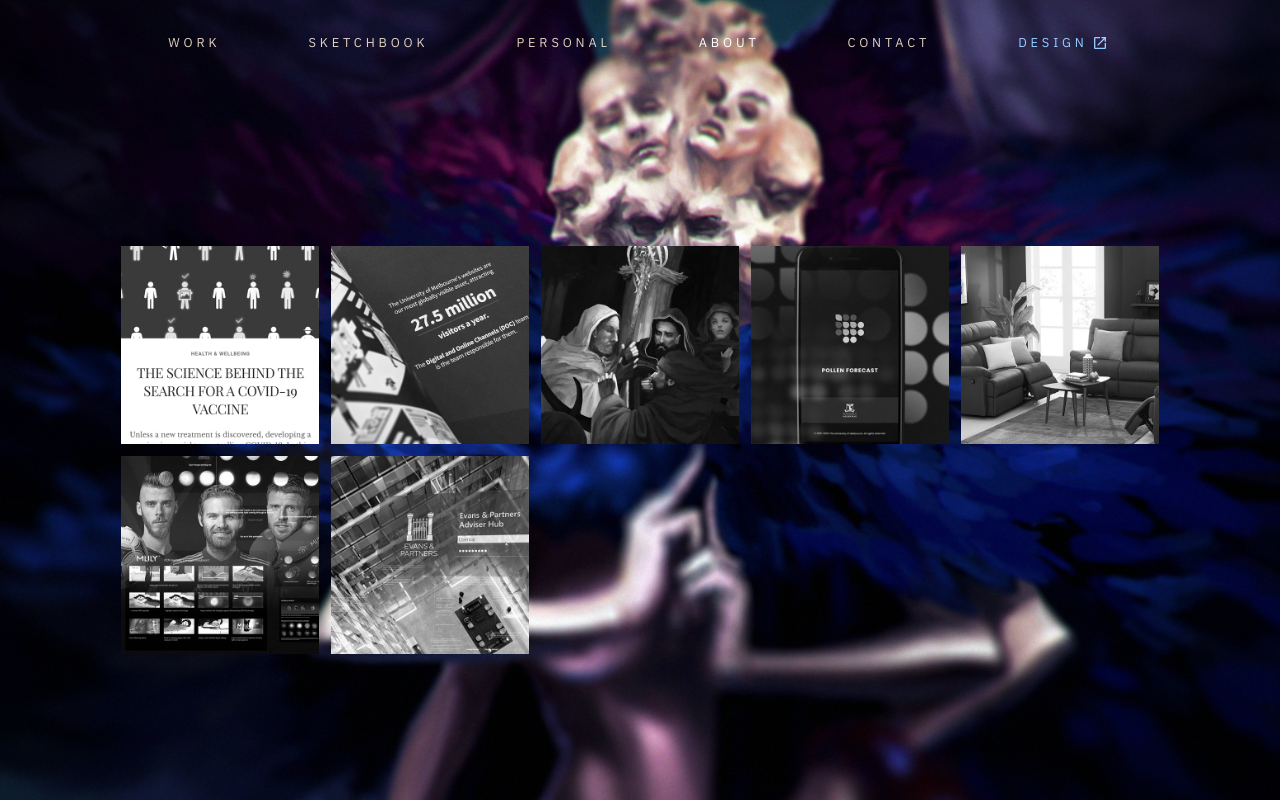
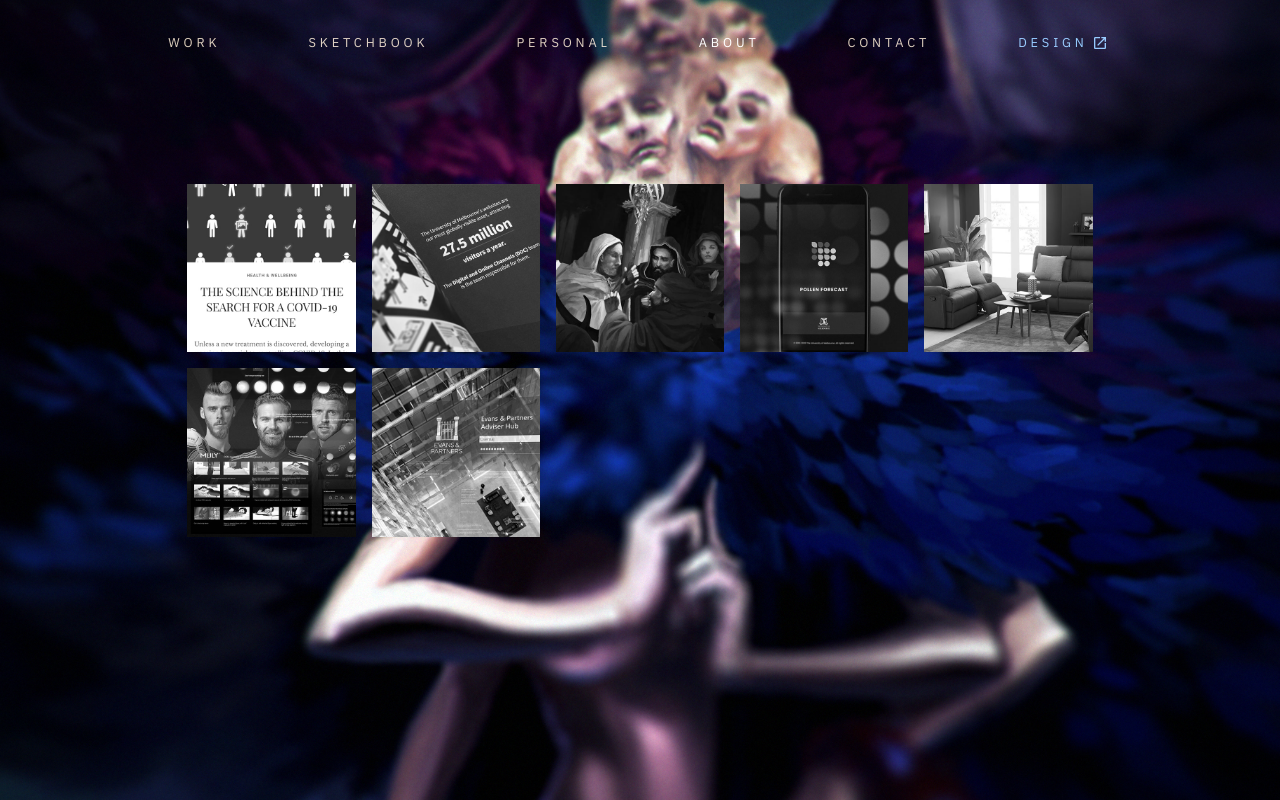
Before and after one commit to jon2147/jlliew-art, a Next.js app: page /about in a window 1280 px wide. Built offline with nearby package versions, Linux system fonts and the light colour scheme.

Commit message:
Round off work section tile responsive behaviour

```diff
--- a/components/Workbook.module.css
+++ b/components/Workbook.module.css
@@ -1,30 +1,46 @@
 .tileDimensions {
     /*1081–1440, tiles 72% */
+    --tiles-width: 72vw;
     --tile-width: 14.4vw;
-    --tile-min-width: 128px;
-    --tile-max-width: 480px;
     --tile-padding: 8px;
-    /*–599, tiles 96% */
-    --tile-width-xxxs: 47vw;
+    --tiles-buffer-top: 22vh;
+    /*–319, tiles 96% */
+    --tiles-width-xxxxs: 96vw;
+    --tile-width-xxxxs: 96vw;
+    --tile-padding-xxxxs: 2vw;
+    --tiles-buffer-top-xxxxs: 15rem;
+    /*320–599, tiles 96% */
+    --tiles-width-xxxs: 96vw;
+    --tile-width-xxxs: 48vw;
     --tile-padding-xxxs: 2vw;
+    --tiles-buffer-top-xxxs: 10rem;
     /*600–738, tiles 70% */
+    --tiles-width-xxs: 70vw;
     --tile-width-xxs: 23vw;
     --tile-padding-xxs: 6px;
+    --tiles-buffer-top-xxs: 13rem;
     /*739–780, tiles 75% */
+    --tiles-width-xs: 75vw;
     --tile-width-xs: 18.75vw;
     --tile-padding-xs: 6px;
+    --tiles-buffer-top-xs: 15rem;
     /*781–1080, tiles 82% */
+    --tiles-width-s: 82vw;
     --tile-width-s: 16.4vw;
     --tile-padding-s: 6px;
+    --tiles-buffer-top-s: 26vh;
     /*1440+, tiles 62% */
+    --tiles-width-l: 62vw;
     --tile-width-l: 12.4vw;
     --tile-padding-l: 10px;
+    --tiles-buffer-top-l: 28vh;
 }
 
 .workTiles {
-    width: 96%;
-    margin: auto;
-    margin-top: 15rem;
+    composes: tileDimensions;
+
+    width: var(--tiles-width);
+    margin:var(--tiles-buffer-top)  auto  !important;
     justify-content: space-between;
     text-align: center;
     flex-wrap: wrap;
@@ -34,10 +50,6 @@
 .workTile {
     composes: tileDimensions;
     display: inline-flex;
-    min-width: var(--tile-min-width);
-    max-width: var(--tile-max-width);
-    min-height: var(--tile-min-width);
-    max-height: var(--tile-max-width);
     width: var(--tile-width);
     height: var(--tile-width);
     padding: var(--tile-padding);
@@ -58,21 +70,20 @@
 
 @media only screen and (min-width: 0px) and (max-width: 319px) {
     .workTiles {
-        width: 96%;
+        width: var(--tiles-width-xxxxs);
+        margin-top: var(--tiles-buffer-top-xxxxs);
     }
     .workTile {
-        width: 96vw;
-        height: 96vw;
-        min-width: 96vw;
-        min-height: 96vw;
-        padding: 2vw;
+        width: var(--tile-width-xxxxs);
+        height: var(--tile-width-xxxxs);
+        padding: var(--tile-padding-xxxxs);
     }
 }
 
-
-@media only screen and (min-width: 320px) {
+@media only screen and (min-width: 320px) and (max-width: 599px) {
     .workTiles {
-        width: 96%;
+        width: var(--tiles-width-xxxs);
+        margin-top: var(--tiles-buffer-top-xxxs);
     }
     .workTile {
         width: var(--tile-width-xxxs);
@@ -81,9 +92,10 @@
     }
 }
 
-@media only screen and (min-width: 600px) {
+@media only screen and (min-width: 600px) and (max-width: 738px) {
     .workTiles {
-        width: 70%;
+        width: var(--tiles-width-xxs);
+        margin-top: var(--tiles-buffer-top-xxs);
     }
     .workTile {
         width: var(--tile-width-xxs);
@@ -92,9 +104,10 @@
     }
 }
 
-@media only screen and (min-width: 739px) {
+@media only screen and (min-width: 739px) and (max-width: 780px) {
     .workTiles {
-        width: 75%;
+        width: var(--tiles-width-xs);
+        margin-top: var(--tiles-buffer-top-xs);
     }
     .workTile {
         width: var(--tile-width-xs);
@@ -103,9 +116,10 @@
     }
 }
 
-@media only screen and (min-width: 781px) {
+@media only screen and (min-width: 781px) and (max-width: 1080px) {
     .workTiles {
-        width: 82%;
+        width: var(--tiles-width-s);
+        margin-top: var(--tiles-buffer-top-s);
     }
     .workTile {
         width: var(--tile-width-s);
@@ -116,7 +130,8 @@
 
 @media only screen and (min-width: 1441px) {
     .workTiles {
-        width: 62%;
+        width: var(--tiles-width-l);
+        margin-top: var(--tiles-buffer-top-l);
     }
     .workTile {
         width: var(--tile-width-l);
--- a/styles/globals.css
+++ b/styles/globals.css
@@ -19,11 +19,9 @@ body {
   scroll-behavior: smooth;
   scrollbar-width: thin;
 
-  /*
   overflow-y: scroll;
-    scrollbar-width: none; /* Firefox */ /*
-    -ms-overflow-style: none;  /* Internet Explorer 10+ */ /*
-  */
+    scrollbar-width: none; /* Firefox */
+    -ms-overflow-style: none;  /* Internet Explorer 10+ */
 
 }
 
@@ -37,13 +35,12 @@ a {
 }
 
 
-/* WebKit (Chrome) *
-/*
-html::-webkit-scrollbar {  /*
+/* WebKit (Chrome) */
+html::-webkit-scrollbar {
     width: 0;
     height: 0;
 }
-*/
+
 
 a:hover {
   cursor: pointer;
```
